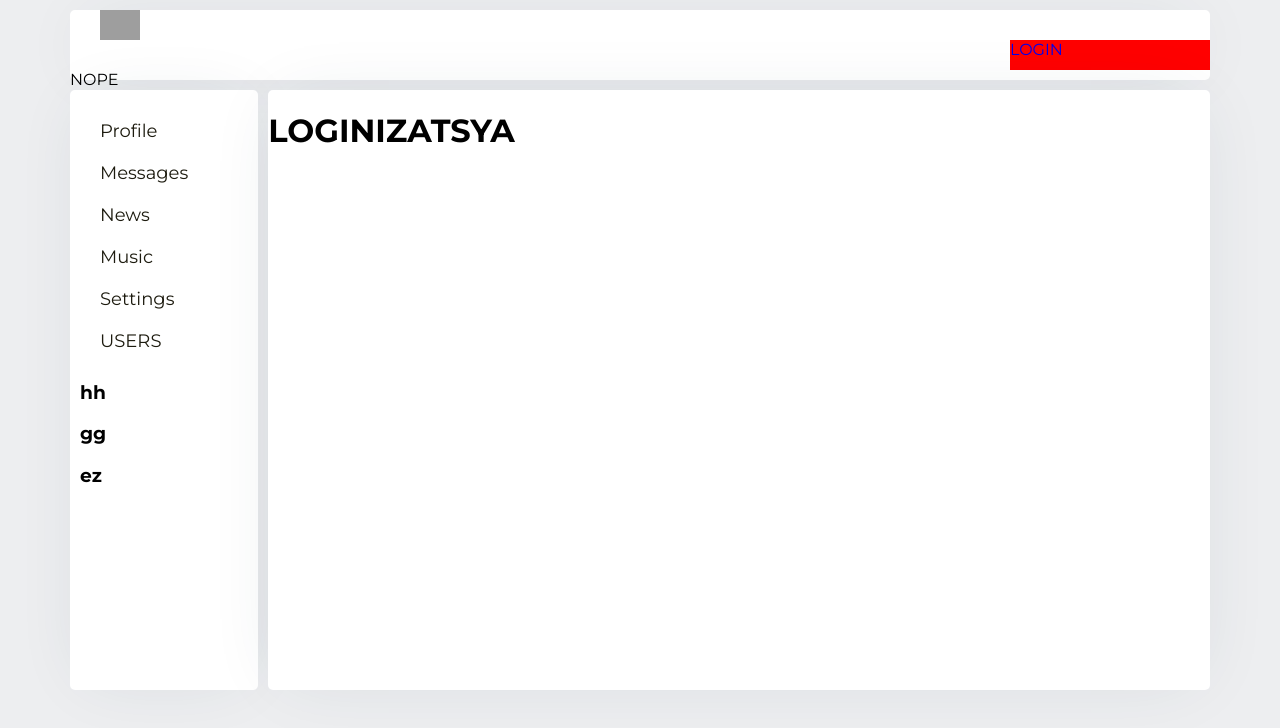
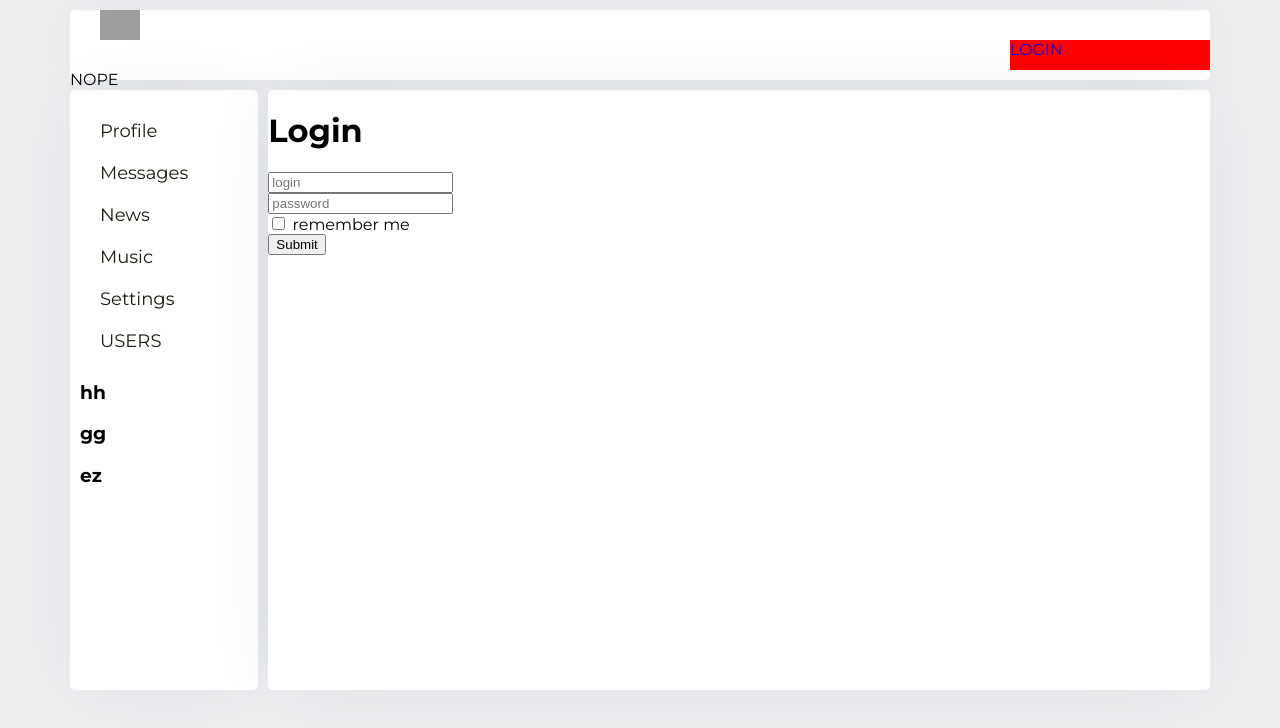
Before and after one commit to SergeyKiselev2001/react-social-network, a React (Create React App) app: page /login in a window 1280 px wide. Shown: the top 728 px of the page. Built offline with nearby package versions, Linux system fonts and the light colour scheme; no server answers; grey boxes are pictures that could not be loaded.

Commit message:
до 75 урока, redux-form

```diff
--- a/package.json
+++ b/package.json
@@ -13,6 +13,7 @@
     "react-router-dom": "^5.3.0",
     "react-scripts": "4.0.3",
     "redux": "^4.1.2",
+    "redux-form": "^8.3.8",
     "redux-thunk": "^2.4.1",
     "web-vitals": "^1.0.1"
   },
--- a/src/App.js
+++ b/src/App.js
@@ -6,7 +6,7 @@ import NavbarContainer from './components/Navbar/NavbarContainer';
 import { UsersContainer } from './components/Users/UsersContainer';
 import ProfileContainer from './components/Profile/ProfileContainer';
 import HeaderContainer from './components/Header/HeaderContainer';
-import {Login} from './components/Login/Login';
+import Login from './components/Login/Login';
 
 // import classes from './style/Application.css';
 
--- a/src/components/Login/Login.jsx
+++ b/src/components/Login/Login.jsx
@@ -1,8 +1,43 @@
+
+import Field from "redux-form/lib/Field";
+import reduxForm from "redux-form/lib/reduxForm";
 
 
+let Login = (props) => {
 
-export const Login = (props) => {
+    const allFormData = (obj) => {
+        console.log(obj);
+    }
+
     return (
-        <h1>LOGINIZATSYA</h1>
+        <div>
+            <h1>
+                Login
+            </h1>
+            <ReduxLoginForm onSubmit={allFormData} />
+        </div>
     )
 }
+
+
+const LoginForm = (props) => {
+    return (
+        <form onSubmit={props.handleSubmit}>
+                <Field type="text" name="login" placeholder="login" component={"input"}/>
+                <br />
+                <Field type="password" name="password" placeholder="password" component={"input"}/>
+                <br />
+                <Field type="checkbox" name="rememberMe" component={"input"}/> remember me
+                <br />
+                <input type="submit" placeholder="LOGIN"/>
+            </form>
+    )
+}
+
+let ReduxLoginForm = reduxForm({ // <----- THIS IS THE IMPORTANT PART!
+    form: 'login',                           // a unique name for this form
+    fields: ['login', 'password', 'rememberMe'] // all the fields in your form
+  })(LoginForm);
+
+
+export default Login;
--- a/src/redux/reduxStore.js
+++ b/src/redux/reduxStore.js
@@ -4,6 +4,7 @@ import dialogsReduser from './dialogsReduser';
 import sidebarReduser from './sidebarReduser';
 import { usersReduser } from './usersReduser';
 import authReduser from './authReduser';
+import {reducer as formReducer} from 'redux-form';
 
 import thunkMiddleware from 'redux-thunk';
 
@@ -13,7 +14,8 @@ let redusers = combineReducers({
     messagesPage : dialogsReduser,
     sidebarPage : sidebarReduser,
     users : usersReduser,
-    auth : authReduser
+    auth : authReduser,
+    form : formReducer
 });
 
 let store = createStore(redusers, applyMiddleware(thunkMiddleware));
```
Also changed, not shown: 2 other files (tests, documents, lock files or other folders).
